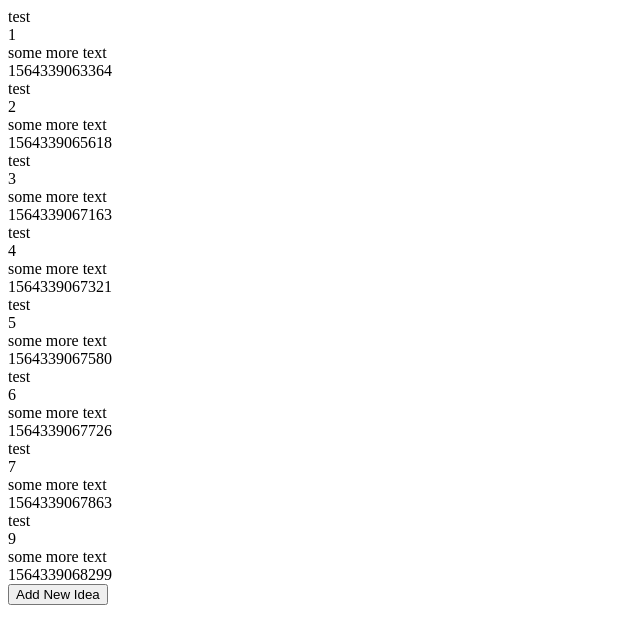
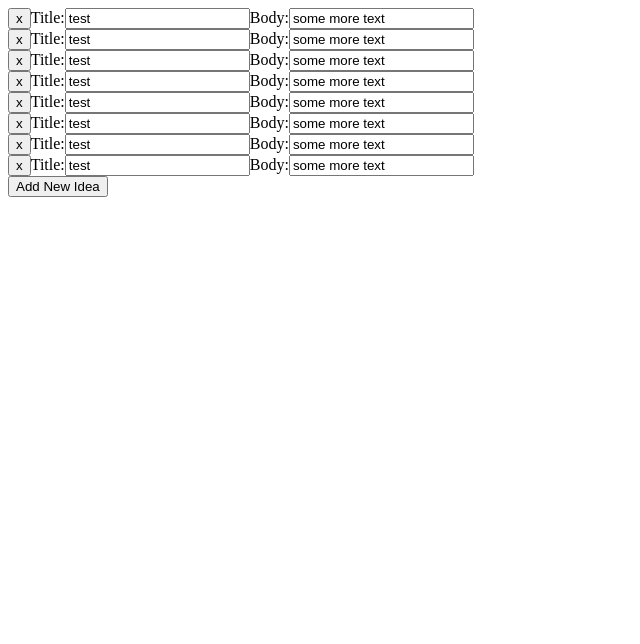
Before and after one commit to Thorrik58/ideaboard, a Next.js app: page / in a window 1280 px wide. Shown: the top 644 px of the page, without its empty margins (0-640 px from the left). Built offline with nearby package versions, Linux system fonts and the light colour scheme; data requests are answered from the project's data file.

Commit message:
different approach, using autofocus

```diff
--- a/components/IdeaCard/index.js
+++ b/components/IdeaCard/index.js
@@ -1,23 +1,61 @@
 import styles from "./styles.scss"
 import PropTypes from 'prop-types'
+import React, {Component} from 'react'
 
-const IdeaCard = ({ id, title, body, creationDate, onClick }) => {
-  return (
-    <div className={ styles.card } onClick={()=>{ onClick(id, title, creationDate, body, 'delete') }}>
-      <p>{title}</p>
-      <p>{id}</p>
-      <p>{body}</p>
-      <p>{creationDate}</p>
-    </div>
-  )
+class IdeaCard extends Component {
+  constructor(props) {
+    super(props);
+    this.state = {
+      title: this.props.title,
+      body: this.props.body
+    }
   }
+
+  handleChange(e, field) {
+    this.setState({
+      [field]: e.target.value
+    });
+  }
+
+  render() {
+    const { onClick, id, title, creationDate, body, index } = this.props
+    return (
+        <div className={ styles.card } >
+          <button onClick={()=>{ onClick(id, title, creationDate, body, 'delete', index)}}>
+            x
+          </button>
+          <label>
+            Title:
+            <input
+              type="text"
+              value={this.state.title}
+              onChange={e => this.handleChange(e, "title")}
+              autoFocus={this.props.isNewCard}
+              onBlur={()=>{ onClick(id, title, creationDate, body, 'edit', index)}}
+            />
+          </label>
+          <label>
+            Body:
+            <input
+              type="text"
+              value={this.state.body}
+              onChange={e => this.handleChange(e, "body")}
+            />
+          </label>
+        </div>
+    );
+  }
+}
 
 IdeaCard.propTypes = {
   id: PropTypes.number.isRequired,
   title: PropTypes.string.isRequired,
   body: PropTypes.string.isRequired,
-  creationDate: PropTypes.string.isRequired,
-  onClick: PropTypes.func
+  creationDate: PropTypes.number.isRequired,
+  onClick: PropTypes.func,
+  isNewCard: PropTypes.boolean,
+  onBlur: PropTypes.func,
+  index: PropTypes.number.isRequired
 }
 
 export default IdeaCard
--- a/pages/index.js
+++ b/pages/index.js
@@ -7,11 +7,11 @@ import fetch from 'isomorphic-unfetch'
 class App extends Component {
   constructor(props) {
     super(props);
-
     this.state = {
       cards: this.props.data,
-      additionalIdeasCount: 0
+      cardAdded: false
     }
+    this.onClickCard = this.onClickCard.bind(this)
   }
 
   static async getInitialProps() {
@@ -20,9 +20,16 @@ class App extends Component {
     return { data }
   }
 
+  removeIdeaById(index) {
+    var array = [...this.state.cards]; // make a separate copy of the array
+    array.splice(index, 1);
+    this.setState({cards: array});
+  }
+
   // Should handle all edits and removal of cards
-  onClickCard(id, title, creationDate, body, clickType) {
+  onClickCard(id, title, creationDate, body, clickType, index) {
     if (clickType === 'delete') {
+      this.removeIdeaById(index)
       fetch('http://localhost:4000/ideas/'+id, {
       method: 'DELETE',
       headers: {
@@ -42,9 +49,9 @@ class App extends Component {
     }
   }
 
-  onClickAdd() {
-    this.setState({cards: this.state.cards.concat({title: "Title", body: "Temporary body", created_date: new Date().getTime(), id: 123})
-  })
+  addIdea() {
+    this.setState({cards: this.state.cards.concat({title: "", body: "", created_date: new Date().getTime(), id: 123, isNewCard: true}), cardAdded: true})
+  }
     // fetch('http://localhost:4000/ideas', {
     //   method: 'POST',
     //   headers: {
@@ -54,20 +61,23 @@ class App extends Component {
     // }).then( r => {
     //   console.log(r.status)
     // })
-  }
+  // }
 
   render() {
+
     return (
       <div className={ styles.cardContainer }>
-        {this.state.cards.map((idea, key) =>
+        {this.state.cards.map((idea, key, index) =>
           <IdeaCard
             key={key}
             id={idea.id}
             title={idea.title}
             body={idea.body}
             creationDate={idea.created_date}
-            onClick={this.onClickCard}/>)}
-        <button onClick={() => { this.onClickAdd()}}>Add New Idea</button>
+            onClick={this.onClickCard}
+            index={index}
+            isNewCard={this.state.cardAdded}/>)}
+        <button className={styles.card} onClick={() => { this.addIdea() }}>Add New Idea</button>
       </div>
     )
   }
--- a/pages/styles.scss
+++ b/pages/styles.scss
@@ -3,3 +3,12 @@
   flex-direction: row;
   flex-flow: row wrap;
 }
+
+.card {
+  display: flex;
+  flex-direction: column;
+  background: blue;
+  width: 150px;
+  height: 150px;
+  margin: 10px;
+}
```
